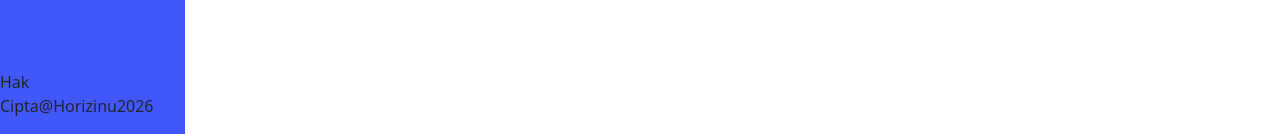
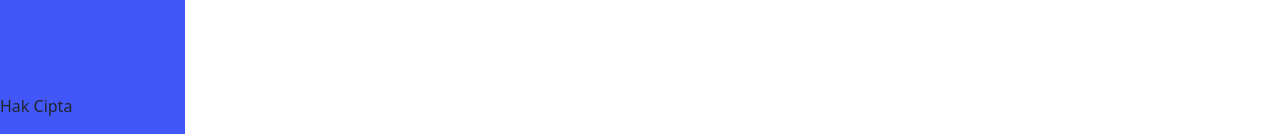
Before and after one commit to abdulRohman67/E-berita-ikk, a plain HTML site: page InputKerusakan.html in a window 1280 px wide. Shown: the part 666-800 px from the top of the page. Drawn offline with nearby package versions, Linux system fonts and the light colour scheme.

Commit message:
Update InputKerusakan.html

```diff
--- a/InputKerusakan.html
+++ b/InputKerusakan.html
@@ -62,7 +62,7 @@
     <span class="mx-1 text-white">Logout</span>
   </a>
       </ul>
-      <p class="max-1">Hak Cipta@Horizinu2026</p>
+      <p class="max-1">Hak Cipta</p>
     </div>
 
 
```
